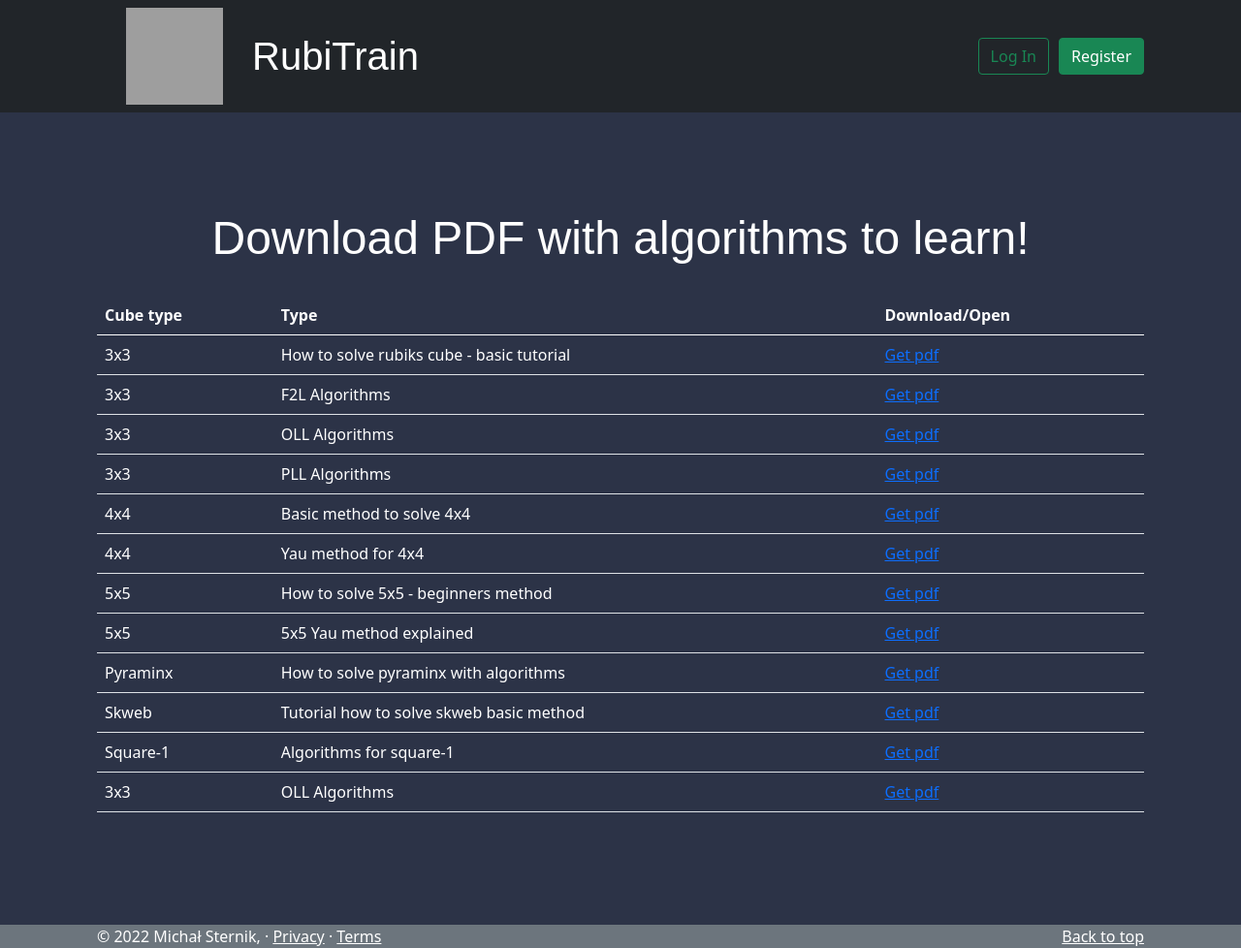
After one commit to michal-sternik/rubi_train, a Django app: page /algorithms/ in a window 1280 px wide. The commit adds this page. Shown: the whole page at 97% size. Run offline with Django 4.2, Linux system fonts and the light colour scheme; grey boxes are pictures that could not be loaded.

Commit message:
added algorithms and finished competition list

```diff
--- /dev/null
+++ b/mysite/main/templates/main/algorithms.html
@@ -0,0 +1,123 @@
+{% extends 'main/base.html' %}
+{% load static %}
+{% block title %}Home site{% endblock %}
+{% include "base.html" %}
+{% block content %}
+
+<style>
+body {
+  background-color: #2c3347;
+  color: #ffffff;
+}
+h1 {
+  font-size: 48px;
+  font-family: "Montserrat", sans-serif;
+  font-weight: 200;
+
+  text-align: center;
+  line-height: 59px;
+
+  padding: 0 64px;
+  margin: 0;
+}
+
+button {
+  cursor: pointer;
+  background: transparent;
+  padding: 0;
+  border: none;
+  margin: 0;
+  outline: none;
+}
+
+</style>
+<div>
+{#    {% for comp in comps %}#}
+{#        {% with course=comp %}#}
+{#        <p>{{ course }}</p>#}
+{#        {% endwith %}#}
+{#    {% endfor %}#}
+</div>
+<div style="padding: 100px">
+    <h1 style="margin-bottom: 30px">Download PDF with algorithms to learn!</h1>
+    <table class="table" style="color: white">
+      <thead>
+        <tr>
+          <th scope="col">Cube type</th>
+          <th scope="col">Type</th>
+          <th scope="col">Download/Open</th>
+        </tr>
+      </thead>
+      <tbody>
+{#        {% for comp, link, date in comps %}#}
+            <tr>
+              <td>3x3</td>
+              <td>How to solve rubiks cube - basic tutorial</td>
+              <td><a href="{% static 'main/algorithms/kurs_układania_kostki_rubika_offline.pdf' %}" >Get pdf</a></td>
+            </tr>
+            <tr>
+              <td>3x3</td>
+              <td>F2L Algorithms</td>
+              <td><a href="{% static 'main/algorithms/f2l.pdf' %}" >Get pdf</a></td>
+            </tr>
+            <tr>
+              <td>3x3</td>
+              <td>OLL Algorithms</td>
+              <td><a href="{% static 'main/algorithms/oll-algorithms.pdf' %}" >Get pdf</a></td>
+            </tr>
+            <tr>
+              <td>3x3</td>
+              <td>PLL Algorithms</td>
+              <td><a href="{% static 'main/algorithms/pll-algorithms.pdf' %}" >Get pdf</a></td>
+            </tr>
+            <tr>
+              <td>4x4</td>
+              <td>Basic method to solve 4x4</td>
+              <td><a href='{% static "main/algorithms/How To Solve the 4x4 Rubik's Cube.pdf" %}' >Get pdf</a></td>
+            </tr>
+            <tr>
+              <td>4x4</td>
+              <td>Yau method for 4x4</td>
+              <td><a href="{% static 'main/algorithms/intermediate-tips-and-yau-method.pdf' %}" >Get pdf</a></td>
+            </tr>
+            <tr>
+              <td>5x5</td>
+              <td>How to solve 5x5 - beginners method</td>
+              <td><a href="{% static 'main/algorithms/beginners-method-for-solving-the-5x5-cube.pdf' %}" >Get pdf</a></td>
+            </tr>
+            <tr>
+              <td>5x5</td>
+              <td>5x5 Yau method explained</td>
+              <td><a href="{% static 'main/algorithms/the-yau5-method.pdf' %}" >Get pdf</a></td>
+            </tr>
+            <tr>
+              <td>Pyraminx</td>
+              <td>How to solve pyraminx with algorithms</td>
+              <td><a href="{% static 'main/algorithms/PyraminxSolutionMonroe.pdf' %}" >Get pdf</a></td>
+            </tr>
+            <tr>
+              <td>Skweb</td>
+              <td>Tutorial how to solve skweb basic method</td>
+              <td><a href="{% static 'main/algorithms/skewb-guide.pdf' %}" >Get pdf</a></td>
+            </tr>
+            <tr>
+              <td>Square-1</td>
+              <td>Algorithms for square-1</td>
+              <td><a href="{% static 'main/algorithms/andy-klise-square-1.pdf' %}" >Get pdf</a></td>
+            </tr>
+            <tr>
+              <td>3x3</td>
+              <td>OLL Algorithms</td>
+              <td><a href="{% static 'main/algorithms/oll-algorithms.pdf' %}" >Get pdf</a></td>
+            </tr>
+
+
+{#        {% endfor %}#}
+      </tbody>
+    </table>
+</div>
+
+<script src="http://ajax.googleapis.com/ajax/libs/jquery/1.12.0/jquery.min.js"></script>
+
+
+{% endblock %}
--- a/mysite/main/templates/main/home.html
+++ b/mysite/main/templates/main/home.html
@@ -28,7 +28,7 @@
           <div class="carousel-caption text-start">
             <h1>Learn with us!</h1>
             <p>We offer list of algorithms for each cube for you to train!</p>
-            <p><a class="btn btn-lg btn-primary" href="#">Learn algorithms!</a></p>
+            <p><a class="btn btn-lg btn-primary" href="/algorithms">Learn algorithms!</a></p>
           </div>
         </div>
       </div>
@@ -39,7 +39,7 @@
           <div class="carousel-caption text-start">
             <h1>Wanna compete?</h1>
             <p>Check out where near by competitions are!</p>
-            <p><a class="btn btn-lg btn-primary" href="#">Browse competitions</a></p>
+            <p><a class="btn btn-lg btn-primary" href="/competitions">Browse competitions</a></p>
           </div>
         </div>
       </div>
@@ -76,7 +76,7 @@
         <img  src="{% static 'main/images./algs.png' %}" style="object-fit: contain" class="bd-placeholder-img rounded-circle", width="140px", height="140px">
         <h2>Algorithms</h2>
         <p> 2x2, 3x3, 4x4 and a lot more algorithms to learn with us, get better and faster!</p>
-        <p><a class="btn btn-secondary" href="#">Check algs! &raquo;</a></p>
+        <p><a class="btn btn-secondary" href="/algorithms">Check algs! &raquo;</a></p>
       </div><!-- /.col-lg-4 -->
       <div class="col-lg-4">
 <!--        <svg class="bd-placeholder-img rounded-circle" width="140" height="140" xmlns="http://www.w3.org/2000/svg" role="img" aria-label="Placeholder: 140x140" preserveAspectRatio="xMidYMid slice" focusable="false"><title>Placeholder</title><rect width="100%" height="100%" fill="#777"/><text x="50%" y="50%" fill="#777" dy=".3em">140x140</text></svg>-->
--- a/mysite/main/urls.py
+++ b/mysite/main/urls.py
@@ -15,7 +15,8 @@ urlpatterns = [
     path('send_time/', views.send_time, name='send_time'),
     path("view/", views.view, name="view"),
     path("view_competitions/", views.view_competitions, name="view_competitions"),
-    path("delete_record/<record_id>",views.delete_record, name="delete_record")
+    path("delete_record/<record_id>",views.delete_record, name="delete_record"),
+    path("algorithms/",views.display_algs, name="display_algs")
 ]
 # urlpatterns += static(settings.STATIC_URL, document_root=settings.STATIC_ROOT)
 # urlpatterns += static(settings.MEDIA_URL, document_root=settings.MEDIA_ROOT)
--- a/mysite/main/views.py
+++ b/mysite/main/views.py
@@ -44,5 +44,17 @@ def view_competitions(request):
         "https://www.worldcubeassociation.org/competitions?utf8=%E2%9C%93&region=Poland&search=&state=present&year=all+years&from_date=&to_date=&delegate=&display=list").text
     soup = BeautifulSoup(html_page, 'html.parser')
     # comps = soup.find_all(class_='list-group-item not-past')
-    comps = soup.select("li span a")
-    return render(request, "main/competitions.html", {"comps":comps})
+    comps = soup.find_all('div', class_="competition-link")
+    dates = soup.find_all('span', class_="date")
+    compsToPass = []
+
+    for comp, date in zip(comps, dates):
+        compsToPass.append((comp.a.text, "https://www.worldcubeassociation.org/"+str(comp.a).split('"')[1], date.text))
+        # print(date.text)
+    # print(compsToPass[0][1])
+    for comp in compsToPass:
+        print(comp[0])
+    return render(request, "main/competitions.html", {"comps":compsToPass})
+
+def display_algs(response):
+    return render(response, "main/algorithms.html", {})
```
Also changed, not shown: mysite/main/templates/main/competitions.html (+27 -3 lines), mysite/db.sqlite3, 11 other files.
